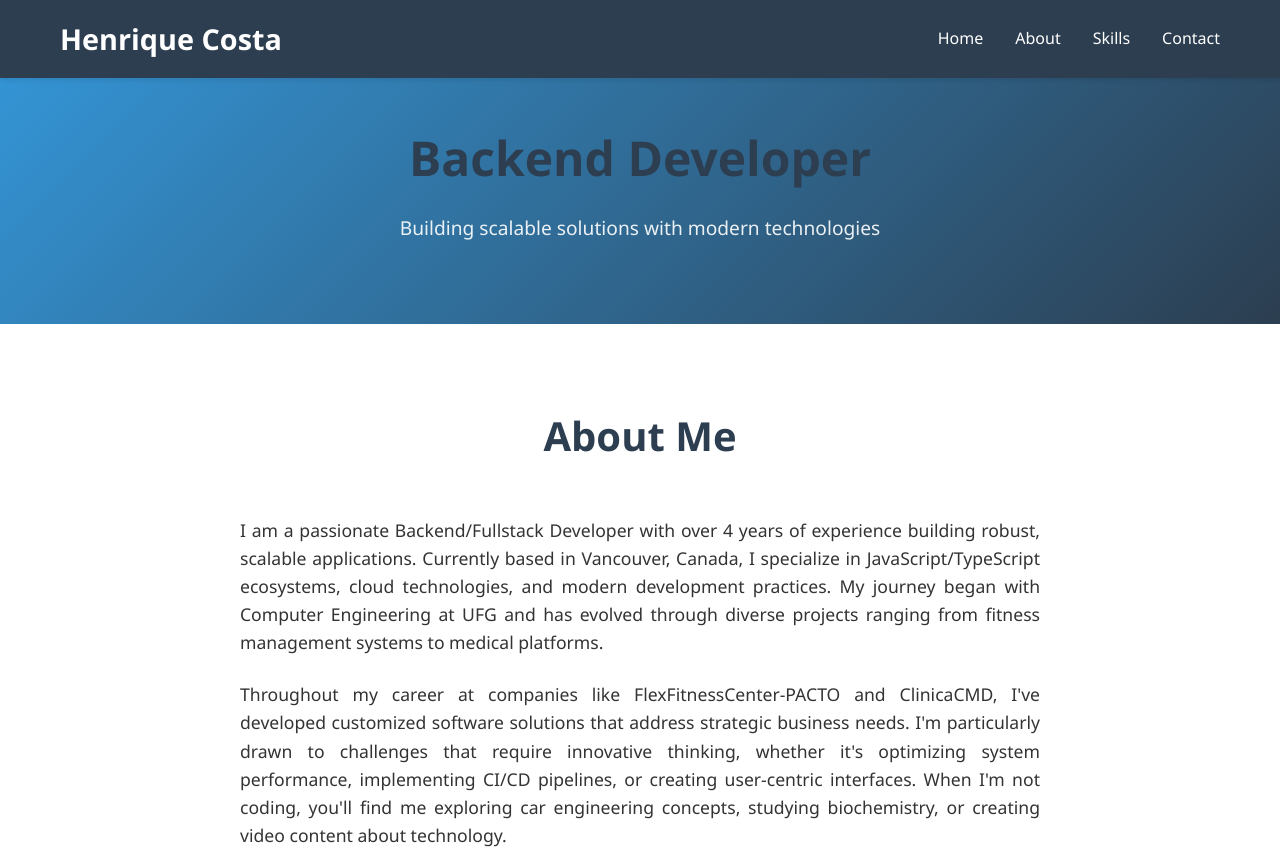
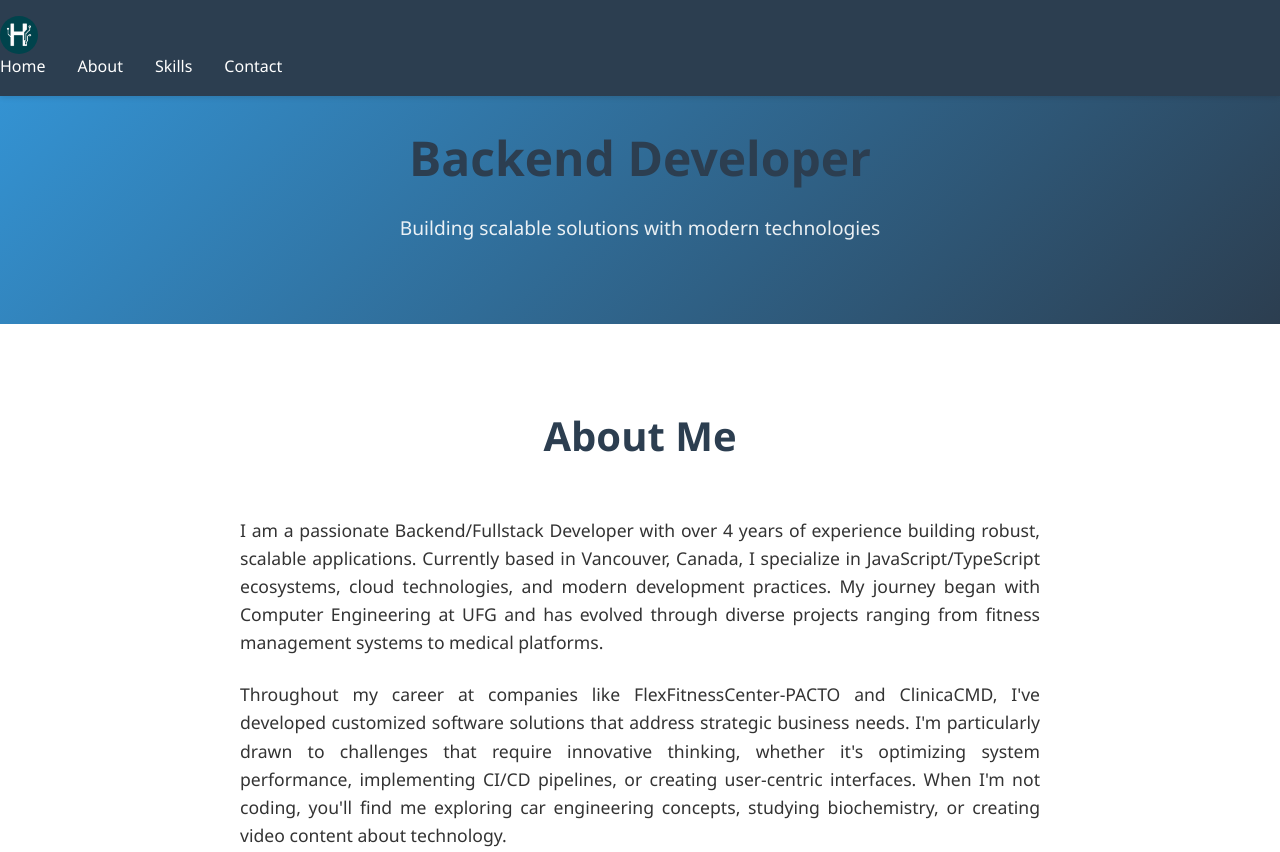
Before and after one commit to enderxdxd/exam_henrique_costa, a plain HTML site: page index.html in a window 1280 px wide. Shown: the top 852 px of the page. Drawn offline with Linux system fonts and the light colour scheme.

Commit message:
ADD LOGO, ADD IMG STYLES

```diff
--- a/index.html
+++ b/index.html
@@ -7,9 +7,10 @@
     <link rel="stylesheet" href="styles.css">
 </head>
 <body>
+
     <header>
-        <div class="container">
-            <h1 class="logo">Henrique Costa</h1>
+
+            <img src="logo.png" alt="">
             <nav>
                 <ul>
                     <li><a href="#home">Home</a></li>
--- a/styles.css
+++ b/styles.css
@@ -218,6 +218,12 @@ section h2 {
 .btn-secondary:hover {
     background-color: #6c7b7d;
 }
+.img-responsive {
+    max-width: 100%;
+    height: auto;
+    border-radius: 10px;
+    box-shadow: 0 5px 15px rgba(0,0,0,0.1);
+}
 
 
 footer {
@@ -225,6 +231,14 @@ footer {
     color: var(--white);
     text-align: center;
     padding: 2rem 0;
+}
+
+img {
+    max-width: 3%;
+    height: auto;
+    border-radius: 50%;
+    display: block;
+    margin: 10;
 }
 
 
```
Also changed, not shown: logo.png (added).
